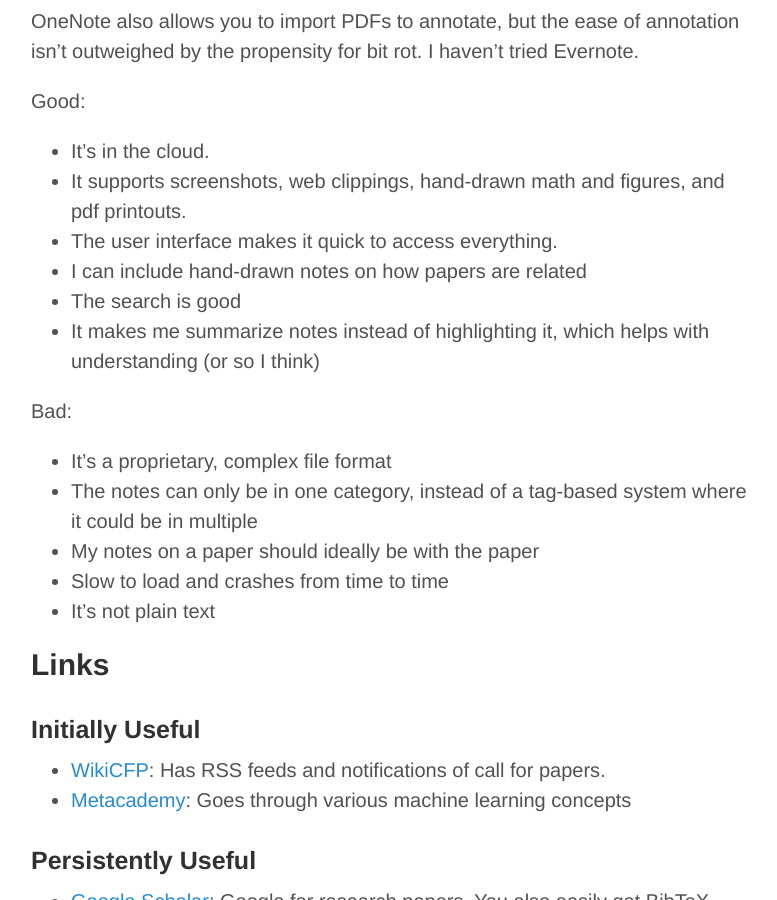
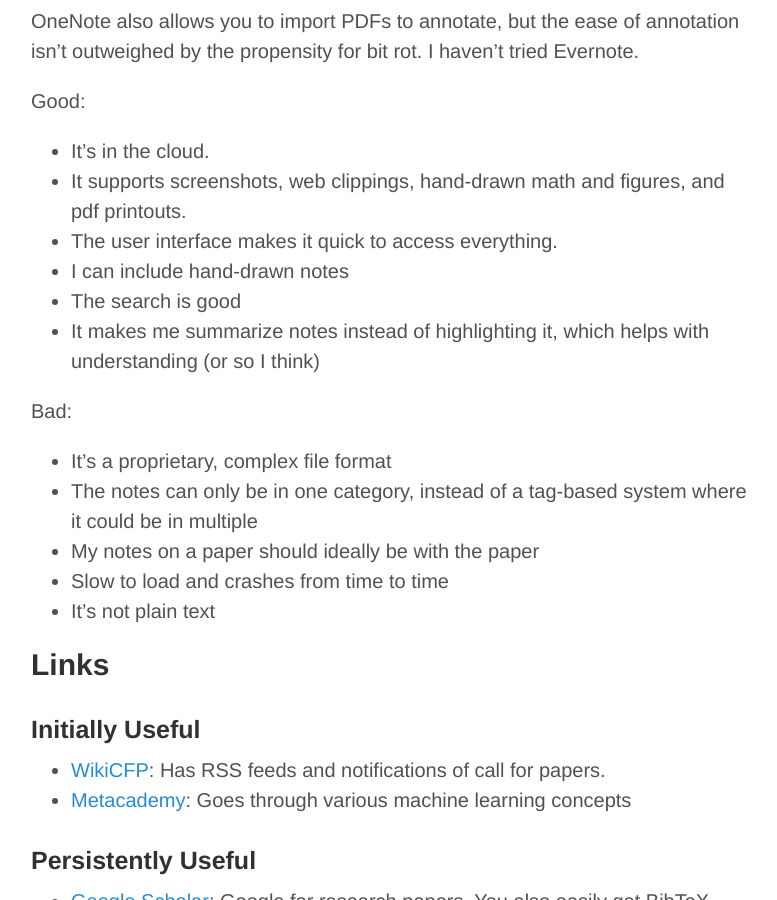
Before and after one commit to victorgan/victorgan.github.io, a Jekyll site: the page built from _posts/2014-08-18-useful-sites-for-research.md, in a window 1280 px wide and 900 px high, scrolled down 1795 px. Shown: the whole window, without its empty margins (249-1026 px from the left). Built offline with Jekyll 4.4.1, drawn with Linux system fonts in a browser that asks for light colours; comment, search, counter and statistics services are not loaded.

Commit message:
article update

```diff
--- a/_posts/2014-08-18-useful-sites-for-research.md
+++ b/_posts/2014-08-18-useful-sites-for-research.md
@@ -67,7 +67,7 @@ Good:
 - It's in the cloud.
 - It supports screenshots, web clippings, hand-drawn math and figures, and pdf printouts.
 - The user interface makes it quick to access everything.
-- I can include hand-drawn notes on how papers are related
+- I can include hand-drawn notes
 - The search is good
 - It makes me summarize notes instead of highlighting it, which helps with
   understanding (or so I think)
```
